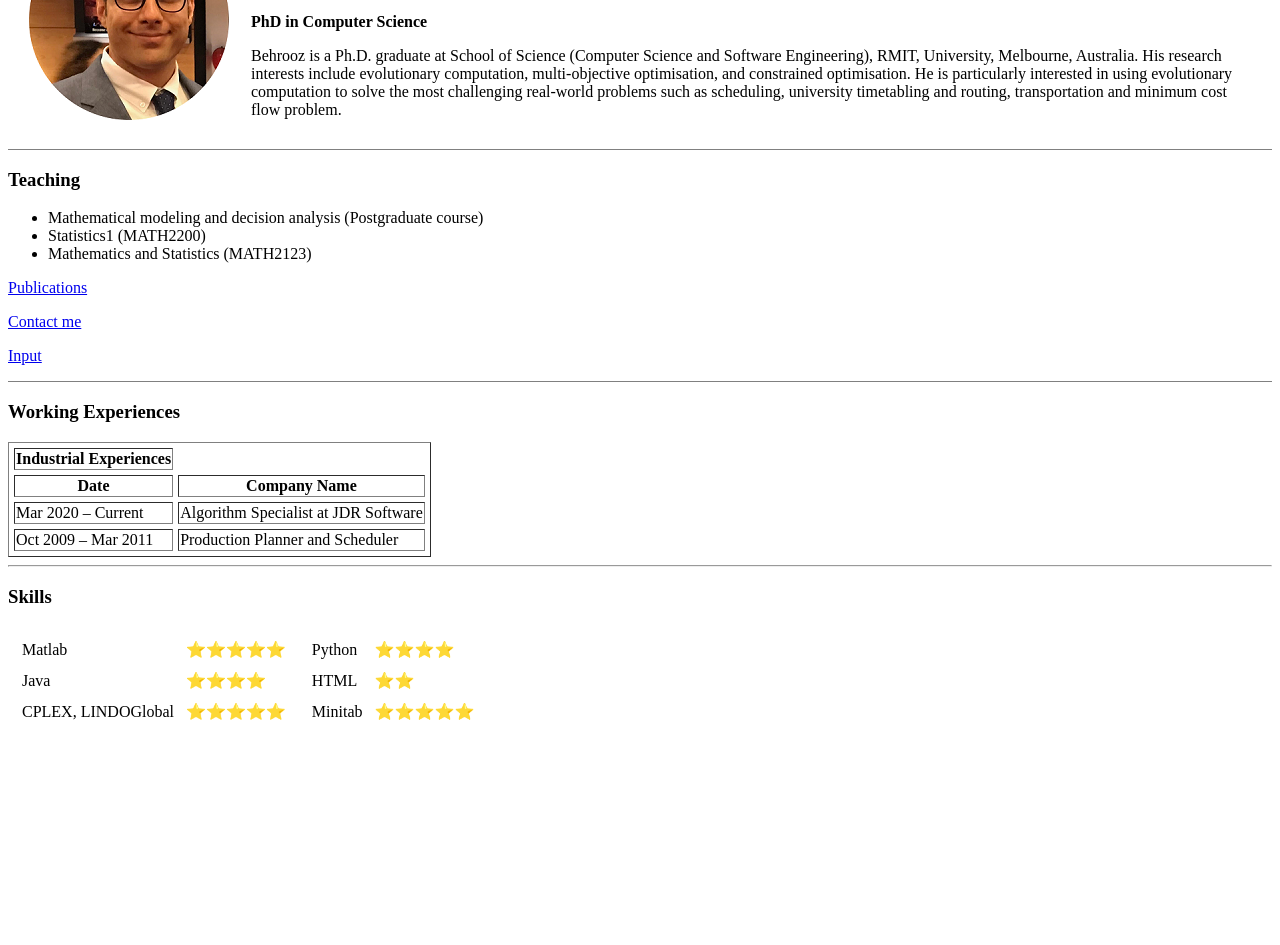
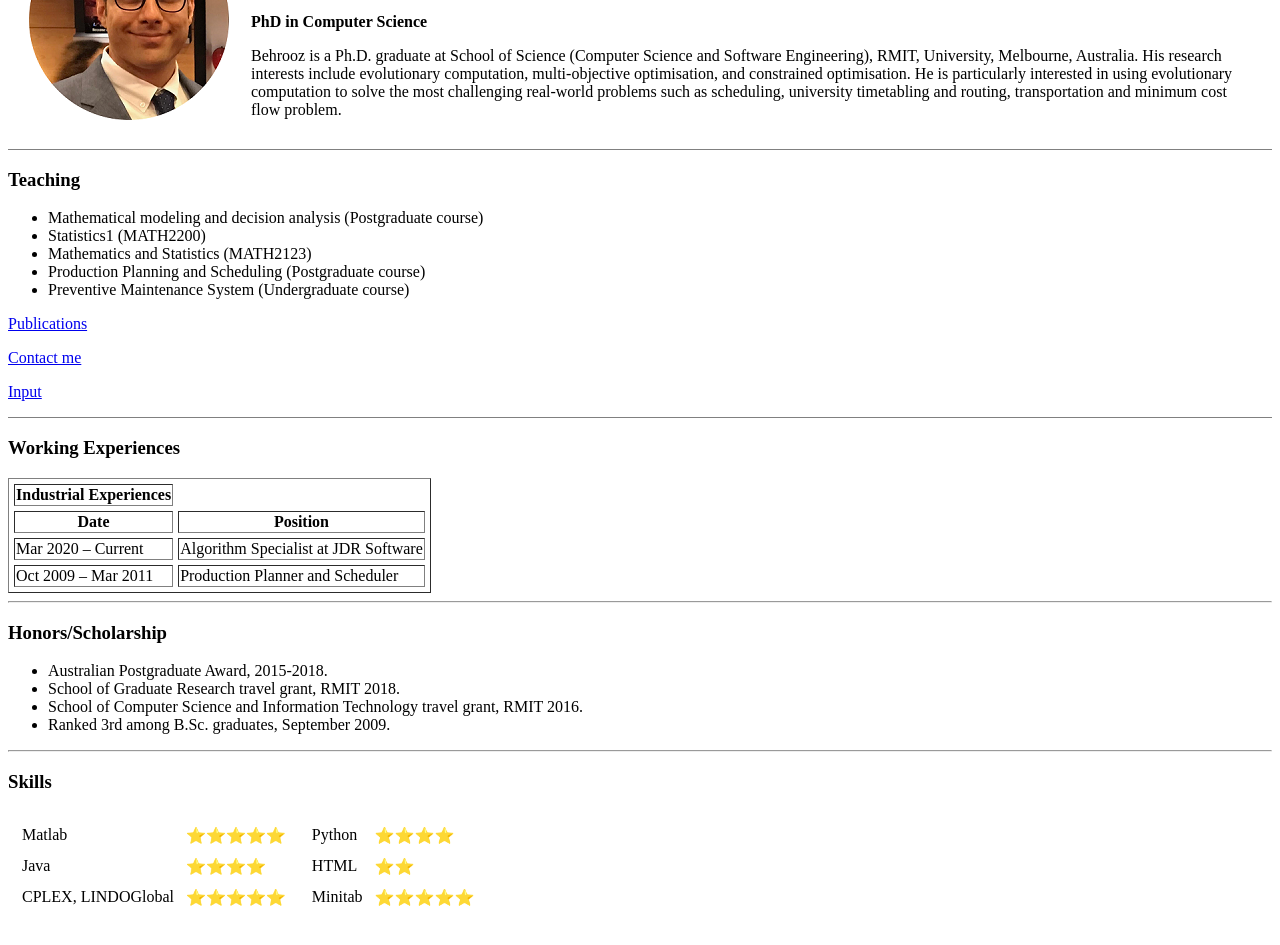
Before and after one commit to behroozGh/cv, a plain HTML site: page index.html in a window 1280 px wide. Shown: the part 109-1054 px from the top of the page. Before the commit the page ends 870 px from the top, so only its background shows below. Drawn offline with Linux system fonts and the light colour scheme.

Commit message:
Update index.html

```diff
--- a/index.html
+++ b/index.html
@@ -34,6 +34,8 @@
     <li>Mathematical modeling and decision analysis (Postgraduate course)</li>
     <li>Statistics1 (MATH2200)</li>
     <li>Mathematics and Statistics (MATH2123)</li>
+    <li>Production Planning and Scheduling (Postgraduate course)</li>
+    <li>Preventive Maintenance System (Undergraduate course)</li>
   </ul>
   <p><a href="publications.html">Publications</a> </p>
   <p><a href="contactus.html">Contact me</a> </p>
@@ -50,7 +52,7 @@
       </tr>
       <tr>
         <th>Date</th>
-        <th>Company Name</th>
+        <th>Position</th>
       </tr>
     </thead>
     <tr>
@@ -62,7 +64,15 @@
       <td>Production Planner and Scheduler </td>
     </tr>
   </table>
+  <hr>
+  <h3>Honors/Scholarship </h3>
+  <ul>
+    <li>Australian Postgraduate Award, 2015-2018.</li>
+    <li>School of Graduate Research travel grant, RMIT 2018.</li>
+    <li>School of Computer Science and Information Technology travel grant, RMIT 2016.</li>
+    <li>Ranked 3rd among B.Sc. graduates, September 2009.</li>
 
+  </ul>
   <hr>
   <h3>Skills</h3>
   <table>
```
